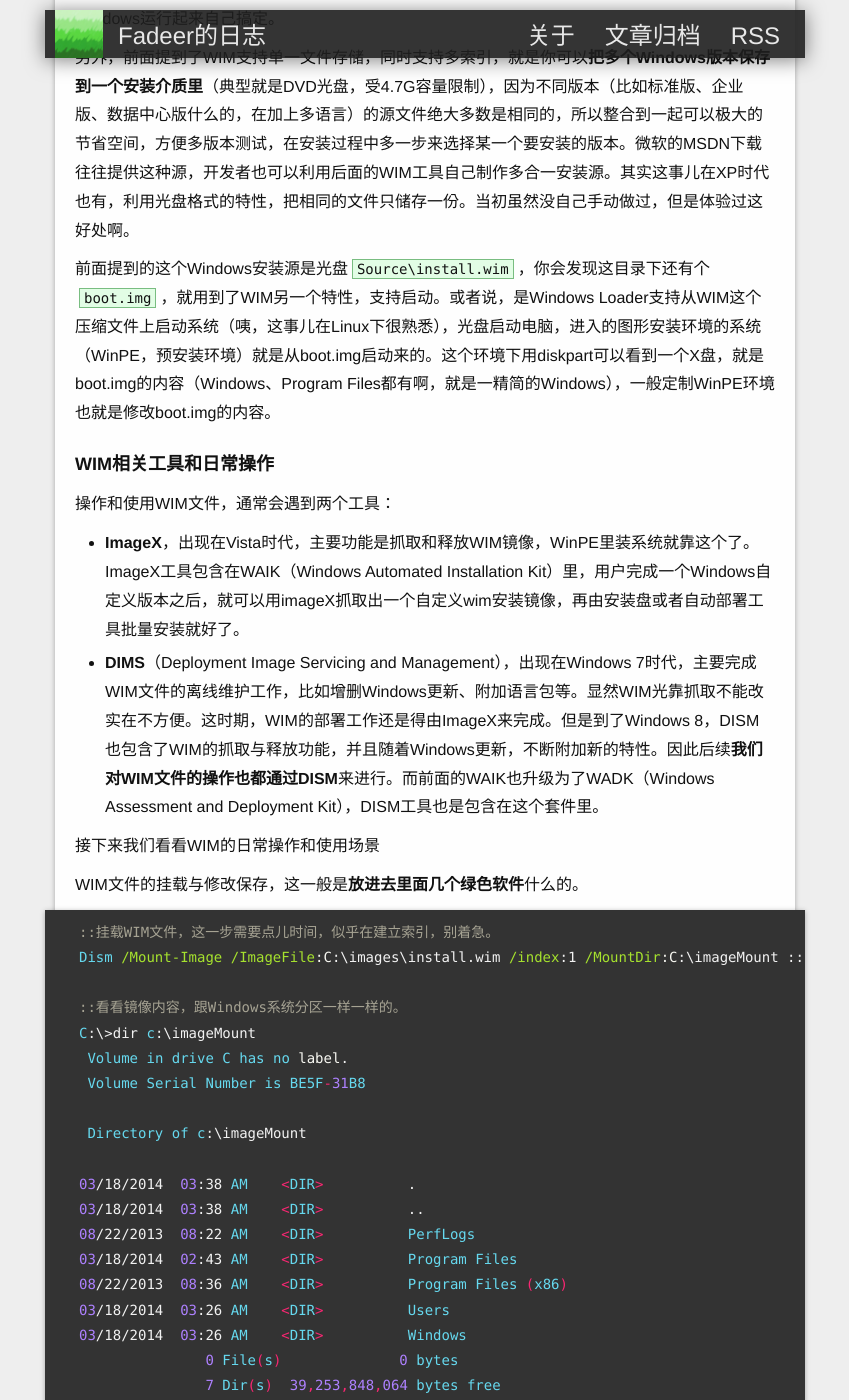
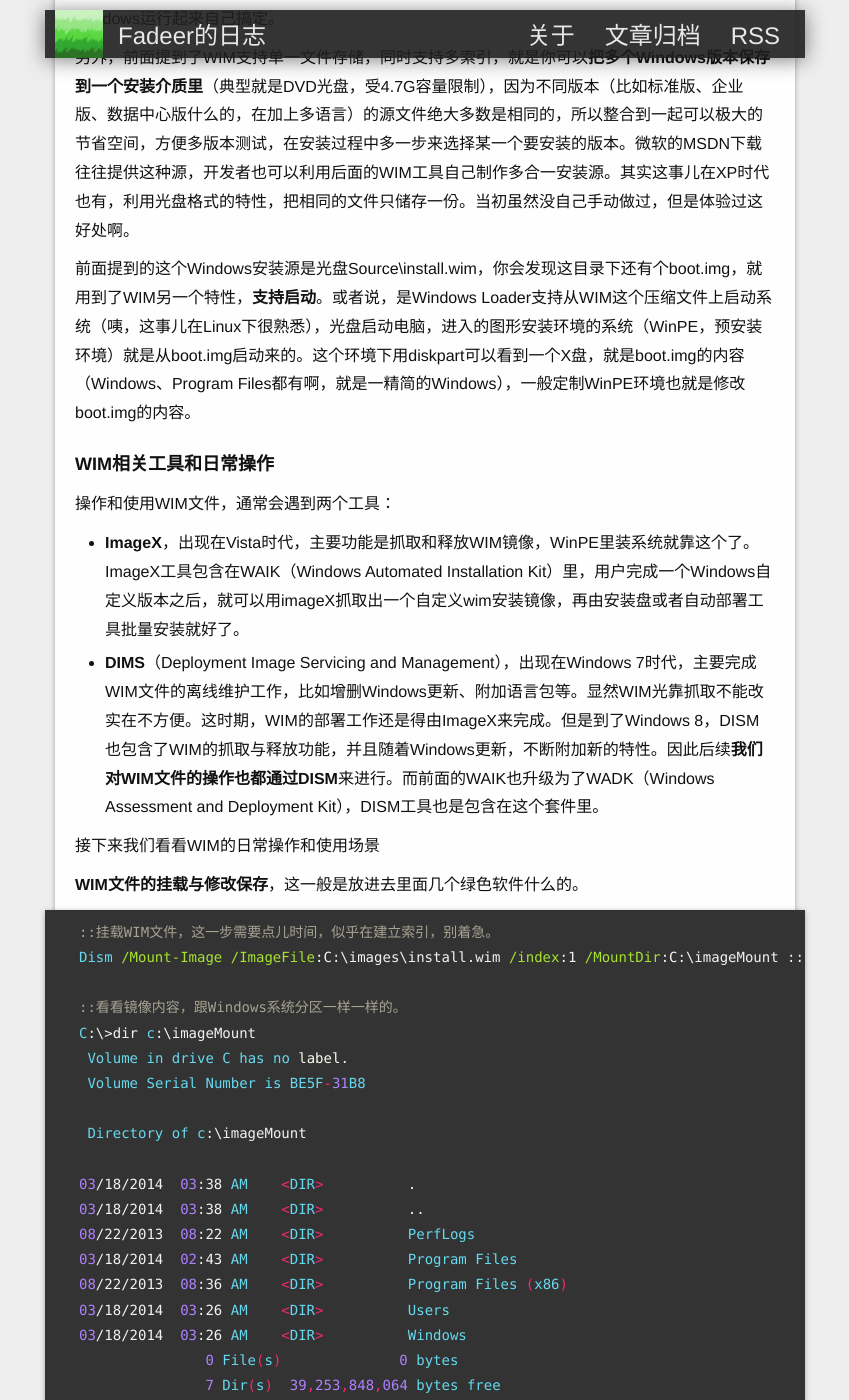
Before and after one commit to fadeer/fadeer.github.io, a Jekyll site: the page built from _posts/2015-08-05-windows-wim-fileformat.markdown, in a window 1280 px wide and 1400 px high, scrolled down 1205 px. Shown: the whole window, without its empty margins (215-1064 px from the left). Built offline with Jekyll 4.4.1, drawn with Linux system fonts in a browser that asks for light colours; some of the changed text lies outside the part shown.

```diff
--- a/_posts/2015-08-05-windows-wim-fileformat.markdown
+++ b/_posts/2015-08-05-windows-wim-fileformat.markdown
@@ -21,7 +21,7 @@ WIM的特点和用途
 
 另外，前面提到了WIM支持单一文件存储，同时支持多索引，就是你可以**把多个Windows版本保存到一个安装介质里**（典型就是DVD光盘，受4.7G容量限制），因为不同版本（比如标准版、企业版、数据中心版什么的，在加上多语言）的源文件绝大多数是相同的，所以整合到一起可以极大的节省空间，方便多版本测试，在安装过程中多一步来选择某一个要安装的版本。微软的MSDN下载往往提供这种源，开发者也可以利用后面的WIM工具自己制作多合一安装源。其实这事儿在XP时代也有，利用光盘格式的特性，把相同的文件只储存一份。当初虽然没自己手动做过，但是体验过这好处啊。
 
-前面提到的这个Windows安装源是光盘`Source\install.wim`，你会发现这目录下还有个`boot.img`，就用到了WIM另一个特性，支持启动。或者说，是Windows Loader支持从WIM这个压缩文件上启动系统（咦，这事儿在Linux下很熟悉），光盘启动电脑，进入的图形安装环境的系统（WinPE，预安装环境）就是从boot.img启动来的。这个环境下用diskpart可以看到一个X盘，就是boot.img的内容（Windows、Program Files都有啊，就是一精简的Windows），一般定制WinPE环境也就是修改boot.img的内容。
+前面提到的这个Windows安装源是光盘Source\install.wim，你会发现这目录下还有个boot.img，就用到了WIM另一个特性，**支持启动**。或者说，是Windows Loader支持从WIM这个压缩文件上启动系统（咦，这事儿在Linux下很熟悉），光盘启动电脑，进入的图形安装环境的系统（WinPE，预安装环境）就是从boot.img启动来的。这个环境下用diskpart可以看到一个X盘，就是boot.img的内容（Windows、Program Files都有啊，就是一精简的Windows），一般定制WinPE环境也就是修改boot.img的内容。
 
 WIM相关工具和日常操作
 ----
@@ -33,7 +33,7 @@ WIM相关工具和日常操作
 
 接下来我们看看WIM的日常操作和使用场景
 
-WIM文件的挂载与修改保存，这一般是**放进去里面几个绿色软件**什么的。
+**WIM文件的挂载与修改保存**，这一般是放进去里面几个绿色软件什么的。
 {% highlight bat %}
 ::挂载WIM文件，这一步需要点儿时间，似乎在建立索引，别着急。
 Dism /Mount-Image /ImageFile:C:\images\install.wim /index:1 /MountDir:C:\imageMount ::如果你光想看看，也可以加上只读参数/ReadOnly
@@ -92,7 +92,7 @@ Dism /apply-image /imagefile:X:\sources\install.wim /index:1 /ApplyDir:C:\
 {% endhighlight %}
 真省事儿，就这么一步。当然在WinPE环境下，WIM文件的来源不止是安装光盘或者U盘，也可以是网络上的路径，基于WADK的自动部署就是这样。
 
-对应的，**抓取一个定制好的Windows系统分区**是这样，记得先sysprep一般化：
+对应的，**抓取一个定制好的Windows系统分区**是这样，记得先Sysprep一般化：
 {% highlight bat %}
 Dism /Capture-Image /ImageFile:N:\custom-windows8.wim /CaptureDir:C:\ /Name:"Customized Windows 8"
 {% endhighlight %}
@@ -124,7 +124,7 @@ Dism /unmount-image /mountdir:c:\imageMount /commit
 
 更多的比如Windows所含驱动的管理，离线预安装应用程序等，看看后面的参考文章吧。
 
-**值得注意**的是，前面用到的DISM离线Windows管理操作，同时有/online参数，可以通过同样的方法，对当前运行的Windows进行配置管理，很是方便。
+**值得注意**的是，前面用到的DISM离线Windows管理操作，同时有`/online`参数，可以通过同样的方法，对当前运行的Windows进行配置管理，很是方便。
 
 参考文章
 ----
--- a/_posts/2015-08-06-windows-wim-boot.markdown
+++ b/_posts/2015-08-06-windows-wim-boot.markdown
@@ -126,19 +126,19 @@ dism /optimize-image /image:c:\mount /wimboot
 dism /unmount-image /mountdir:c:\mount /commit
 {% endhighlight %}
 
-如果你想在基础镜像里补充一些驱动、更新一些补丁，让这个镜像更适合生产的PC，那还得有一个正常部署、更新、Sysprep一般化、再抓取（加/wimboot参数）的过程，详细见[参考文章][create]。
+如果你想在基础镜像里补充一些驱动、更新一些补丁，让这个镜像更适合生产的PC，那还得有一个正常部署、更新、Sysprep一般化、再抓取（加`/wimboot`参数）的过程，详细见[参考文章][create]。
 
 哎，前面提到的**custom.wim定制化部分**怎么来的？这是利用DISM的增量抓取功能。
 
 * 首先向前面一样，使用通用install.wim，部署一个WIMBoot的Windows。
-* 然后进审核模式完成最终定制化，驱动、补丁、预安装软件什么的，sysprep一般化。
+* 然后进审核模式完成最终定制化，驱动、补丁、预安装软件什么的，Sysprep一般化。
 * 重启以WinPE来启动，抓取定制化部分
 
 {% highlight bat %}
 DISM /Capture-CustomImage /CaptureDir:C: /ScratchDir:C:\Recycler\Scratch
 {% endhighlight %}
 
-DISM把指针文件之外的用户文件作为新增部分，抓取为custom.wim，显然这个差分部分是要配合对应install.wim同时使用的。在部署时DISM Apply-Image时使用custom.wim就可以了。
+DISM把指针文件之外的用户文件作为新增部分，抓取为custom.wim，显然这个差分部分是要配合对应install.wim同时使用的。在部署时DISM `/Apply-Image`时使用custom.wim就可以了。
 
 值得注意的是，放置install.wim和custom.wim文件的这个**镜像分区是不能动态扩大的**，难道是修改分区会造成WIM文件的位置变化，因而造成指针文件失效？因此要保持镜像分区够用即可。可是定制化部分弹性很大，不确定怎么办？见参考文章，这里主要的逻辑是借着系统分区倒腾一下，等custom.wim确定下来，再完成最后的部署工作，过程如下图：
 
```
